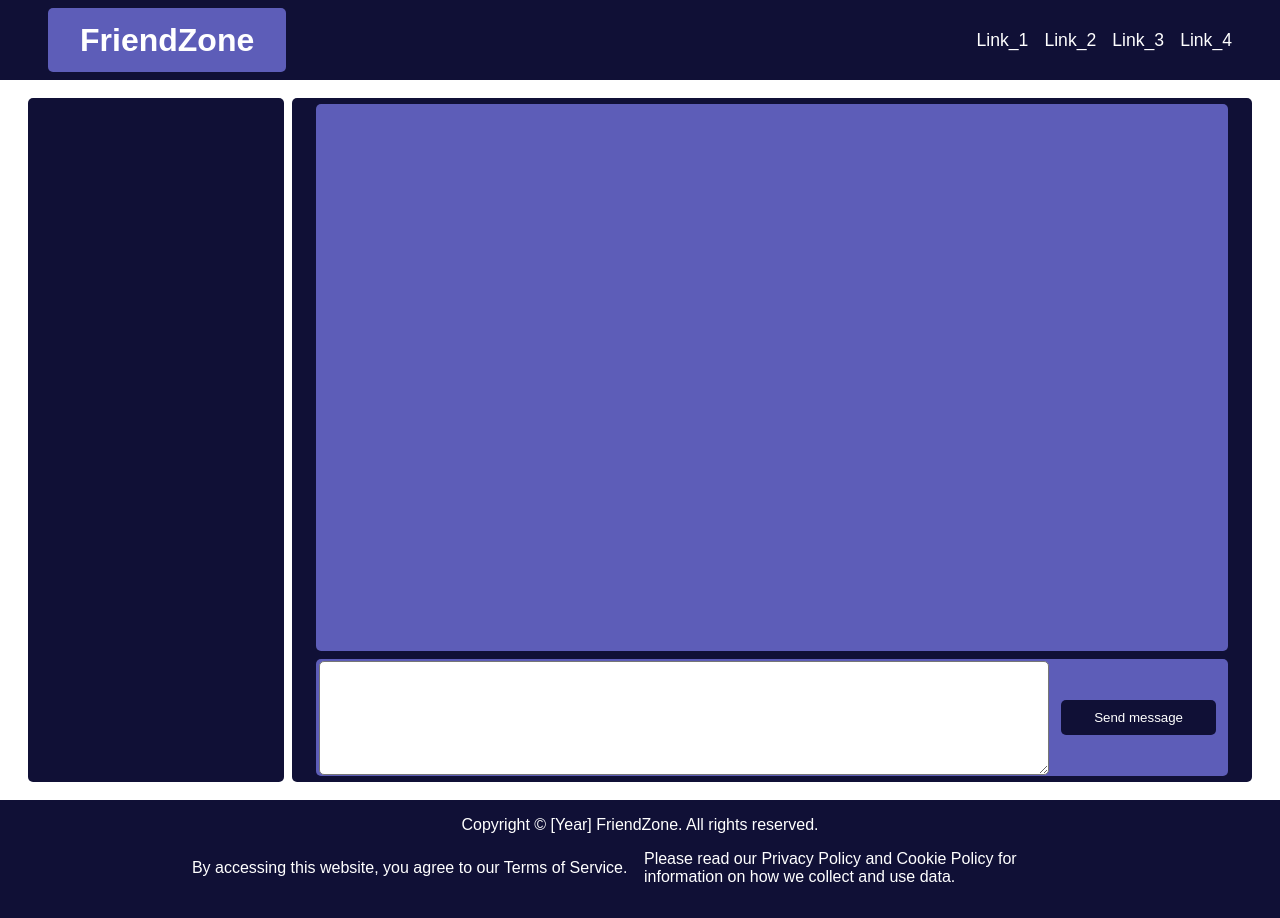
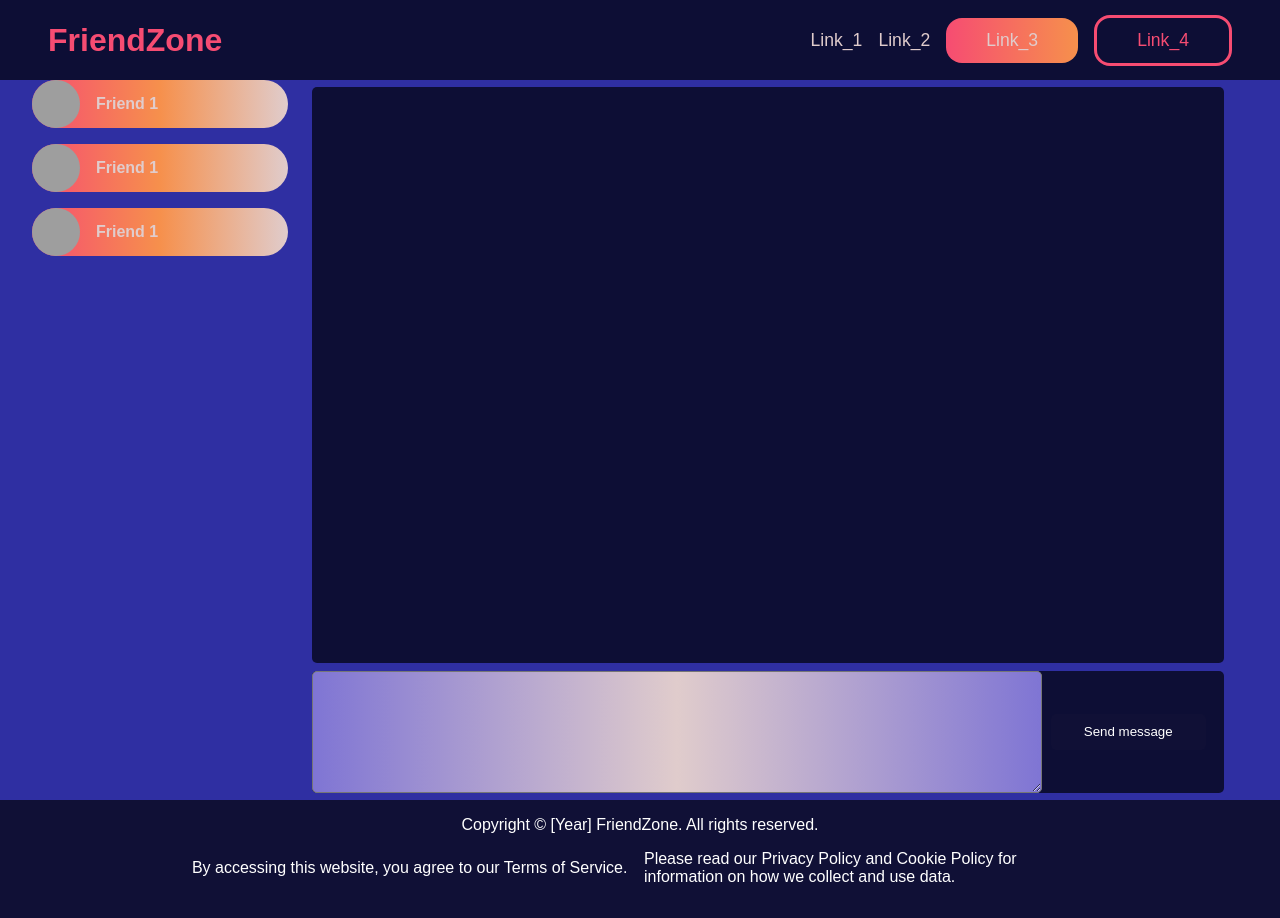
Before and after one commit to ErikRabCC/CC_CSS, a plain HTML site: page 1_week_pair/my_social_media/index.html in a window 1280 px wide. Drawn offline with Linux system fonts and the light colour scheme; grey boxes are pictures that could not be loaded.

Commit message:
Guided project almost done, bootstrap already started. The prio is on the bootstrap atm.

```diff
--- a/1_week_pair/my_social_media/index.html
+++ b/1_week_pair/my_social_media/index.html
@@ -8,19 +8,28 @@
 </head>
 <body>
     <header class="navbar">
-        <div class="navbar-title">
-            <h1>FriendZone</h1>
-        </div>
+        <h1 class="navbar-title">FriendZone</h1>
         <nav class="navbar-links">
             <a class="navbar-link" href="#">Link_1</a>
             <a class="navbar-link" href="#">Link_2</a>
-            <a class="navbar-link" href="#">Link_3</a>
-            <a class="navbar-link" href="#">Link_4</a>
+            <a class="navbar-link navbar-link-type-1" href="#">Link_3</a>
+            <a class="navbar-link navbar-link-type-2" href="#">Link_4</a>
         </nav>
     </header>
     <main>
         <section id="contacts">
-
+            <div class="contact-item">
+                <img src="https://picsum.photos/id/64/100/100" alt="https://picsum.photos/id/64/100/100">
+                <span>Friend 1</span>
+            </div>
+            <div class="contact-item">
+                <img src="https://picsum.photos/id/91/100/100" alt="https://picsum.photos/id/91/100/100">
+                <span>Friend 1</span>
+            </div>
+            <div class="contact-item">
+                <img src="https://picsum.photos/id/65/100/100" alt="https://picsum.photos/id/65/100/100">
+                <span>Friend 1</span>
+            </div>
         </section>
         <section id="chat">
             <div id="chat-history">
--- a/1_week_pair/my_social_media/style.css
+++ b/1_week_pair/my_social_media/style.css
@@ -1,3 +1,12 @@
+:root {
+    --custom-dark-blue: #0d0e35;
+    --custom-blue: #2f2fa2;
+    --custom-light-blue: #7f75d4;
+    --custom-red: #f64c72;
+    --custom-light-orange: #f6904c;
+    --custom-white: #e0cccc;
+}
+
 *,
 *::after,
 *::before {
@@ -17,7 +26,7 @@
     height: 10dvh;
     width: 100%;
     padding: 0rem 3rem 0rem 3rem;
-    background-color: rgb(16, 16, 54);
+    background-color: var(--custom-dark-blue);
     color: white;
 }
 
@@ -33,21 +42,27 @@
 }
 
 .navbar-link {
-    color: white;
+    color: var(--custom-white);
     font-size: 1.1rem;
 }
 
+.navbar-link-type-1 {
+    text-align: center;
+    padding: 0.75rem 2.5rem 0.75rem 2.5rem;
+    border-radius: 1rem;
+    background-image: linear-gradient(to right, var(--custom-red), var(--custom-light-orange));
+}
+
+.navbar-link-type-2 {
+    text-align: center;
+    padding: 0.75rem 2.5rem 0.75rem 2.5rem;
+    border: var(--custom-red) 0.2rem solid;
+    color: var(--custom-red);
+    border-radius: 1rem;
+}
+
 .navbar-title {
-    display: flex;
-    flex-direction: row;
-    justify-content: center;
-    align-items: center;
-
-    width: auto;
-    height: 80%;
-    background-color: rgb(93, 93, 184);
-    border-radius: 5px;
-    padding: 0rem 2rem 0rem 2rem;
+    color: var(--custom-red);
 }
 
 main {
@@ -55,10 +70,11 @@ main {
     flex-direction: row;
     justify-content: center;
     align-items: center;
-    gap: 0.5rem;
 
     width: 100dvw;
     height: 90dvh;
+
+    background-color: var(--custom-blue);
 }
 
 #contacts {
@@ -66,13 +82,31 @@ main {
     flex-direction: column;
     justify-content: flex-start;
     align-items: flex-start;
-    gap: 0.5rem;
+    gap: 1rem;
 
     width: 20%;
-    height: 95%;
-    border-radius: 5px;
+    height: 100%;
+}
 
-    background-color: rgb(16, 16, 54);
+.contact-item {
+    display: flex;
+    flex-direction: row;
+    justify-content: flex-start;
+    align-items: center;
+    gap: 1rem;
+    color: var(--custom-white);
+    font-weight: bold;
+
+    width: 100%;
+    height: 3rem;
+    border-radius: 3rem;
+    background-image: linear-gradient(to right, var(--custom-red), var(--custom-light-orange), var(--custom-white));
+}
+
+.contact-item > img {
+    height: 3rem;
+    width: 3rem;
+    border-radius: 3rem;
 }
 
 #chat {
@@ -83,10 +117,7 @@ main {
     gap: 0.5rem;
 
     width: 75%;
-    height: 95%;
-    border-radius: 5px;
-
-    background-color: rgb(16, 16, 54);
+    height: 100%;
 }
 
 #chat-history {
@@ -100,7 +131,7 @@ main {
     height: 80%;
     border-radius: 5px;
 
-    background-color: rgb(93, 93, 184);
+   background-color: var(--custom-dark-blue);
 }
 
 #message-form {
@@ -114,16 +145,18 @@ main {
     height: 17%;
     border-radius: 5px;
 
-    background-color: rgb(93, 93, 184);
+    background-color: var(--custom-dark-blue);
 }
 
 #message-form-new-message {
     width: 80%;
-    height: 98%;
+    height: 100%;
+    padding: 0.75rem;
 
-    margin: 0.2rem;
+    background-image: linear-gradient(to right, var(--custom-light-blue), var(--custom-white), var(--custom-light-blue));
     border-radius: 5px;
 }
+
 
 #message-form-send-button {
     width: 17%;
```
Also changed, not shown: 1_week_pair/CSS_in_the_web.txt (deleted), 1_week_pair/flexbox/screenshots/flexbox_demonstration_1.png (renamed from 1_week_pair/flexbox/screenshots/flexbox_1.png), 4 other files.
